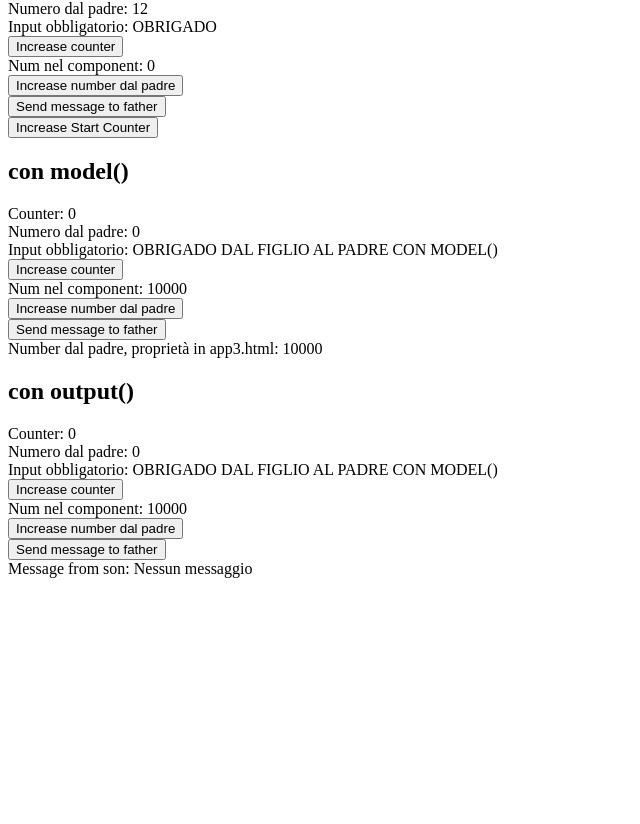
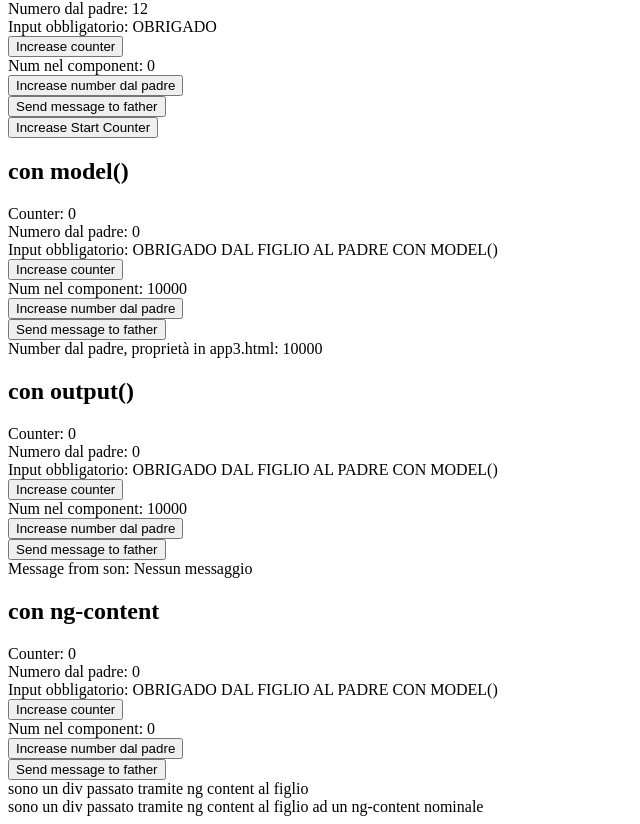
Before and after one commit to AngeloCinaWD/angular20-mini-corso, an Angular app: page / in a window 1280 px wide. Shown: the part 488-1312 px from the top of the page, without its empty margins (0-640 px from the left). Before the commit the page ends 1074 px from the top, so only its background shows below. Built offline with nearby package versions, Linux system fonts and the light colour scheme.

Commit message:
ng-content, ng-content nominale, select=nome_slot

```diff
--- a/src/app/app3.html
+++ b/src/app/app3.html
@@ -30,3 +30,15 @@
   />
 </div>
 <div>Message from son: {{ messageSon() }}</div>
+<div>
+  <app-counter
+    [title]="'con ng-content'"
+    [inputObbligatorio]="'obrigado dal figlio al padre con model()'"
+  >
+    <div>sono un div passato tramite ng content al figlio</div>
+    <!-- per passare contenuto html ad uno slot nominale devo indicare nel tag html il nome dello slot -->
+    <div slot_nominale>
+      sono un div passato tramite ng content al figlio ad un ng-content nominale
+    </div>
+  </app-counter>
+</div>
--- a/src/app/component/counter/counter.html
+++ b/src/app/component/counter/counter.html
@@ -14,4 +14,7 @@
   <div>
     <button (click)="sendMessage()">Send message to father</button>
   </div>
+  <ng-content></ng-content>
+  <!-- per creare uno slot nominale utilizzo l'attributo select in cui indico il nome dello slot -->
+  <ng-content select="slot_nominale"></ng-content>
 </section>
```
